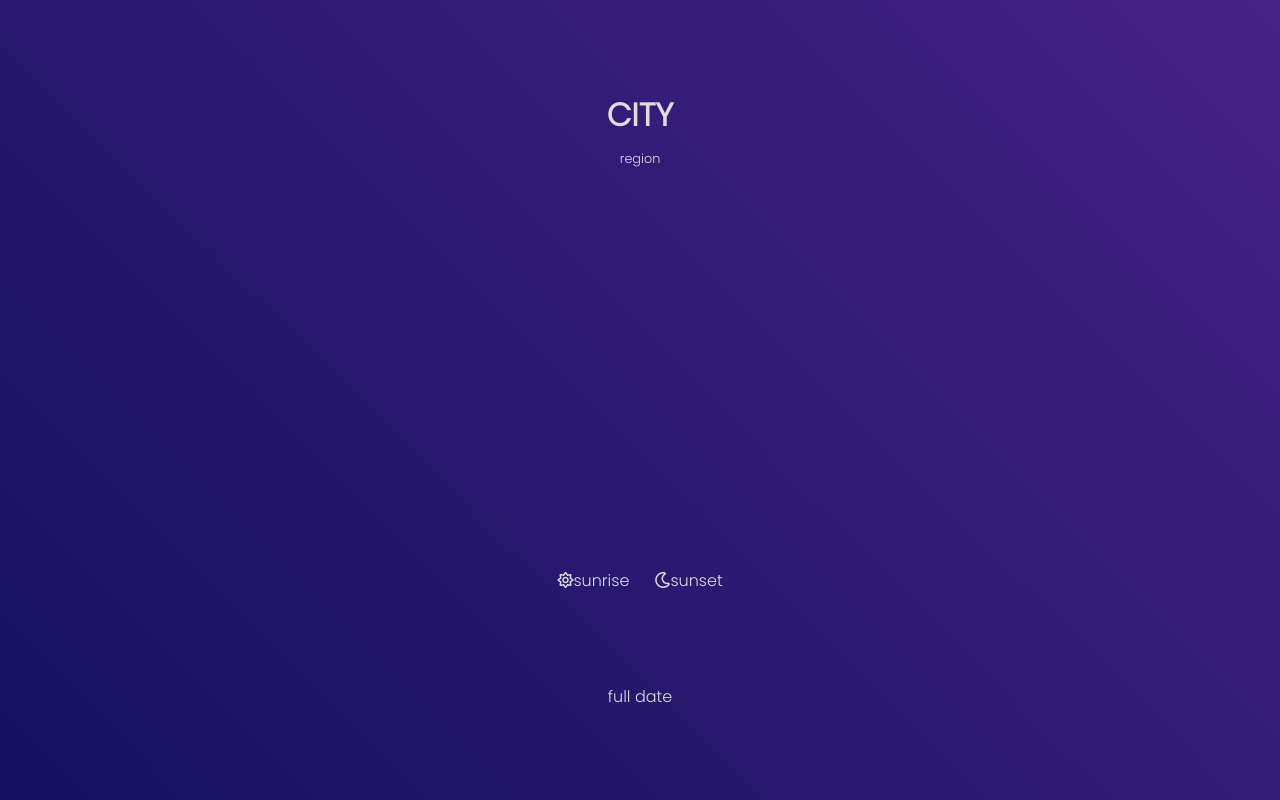
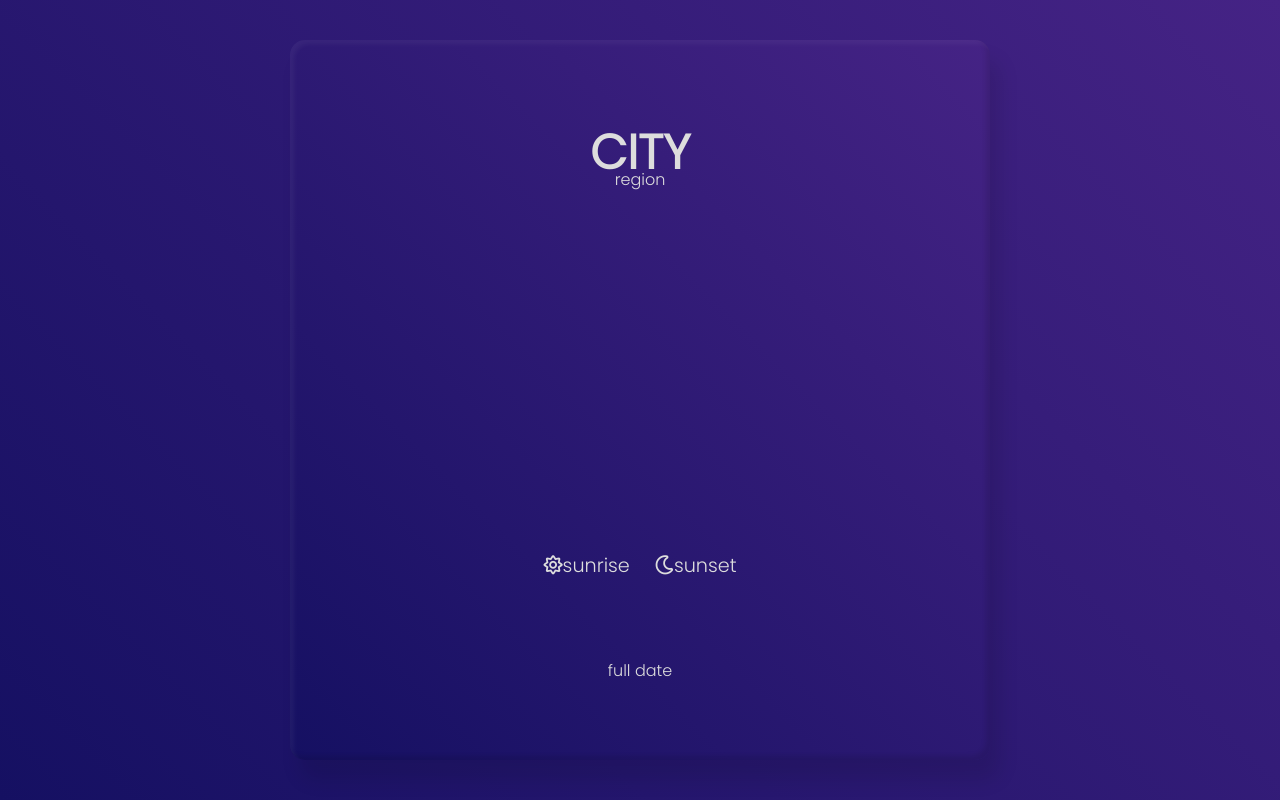
Before and after one commit to PiotrKrzaczkowski/weather-app, a plain HTML site: page index.html in a window 1280 px wide. Drawn offline with Linux system fonts and the light colour scheme.

Commit message:
added media queries

```diff
--- a/style.css
+++ b/style.css
@@ -14,10 +14,12 @@ body {
   justify-content: center;
   align-items: center;
   color: #ddd;
+  background: linear-gradient(45deg, rgb(21, 16, 98), rgb(69, 35, 133));
 }
 .container {
   height: 100%;
   width: 100%;
+  max-width: 1024px;
   display: flex;
   flex-direction: column;
   align-items: center;
@@ -53,3 +55,32 @@ body {
 canvas {
   z-index: 999;
 }
+
+@media (min-width: 768px) {
+  .city-name {
+    font-size: 3rem;
+  }
+  .region {
+    font-size: 1rem;
+    margin-top: -130px;
+  }
+  .suns {
+    font-size: 1.2rem;
+  }
+  .date {
+    font-size: 1.2rem;
+  }
+}
+@media (min-width: 1025px) {
+  .container {
+    height: 90vh;
+    width: 700px;
+    border-radius: 15px;
+    box-shadow: inset 4px 4px 5px rgba(255, 255, 255, 0.05),
+      inset -4px -4px 5px rgba(0, 0, 0, 0.1), 10px 20px 20px rgba(0, 0, 0, 0.1);
+  }
+  .region {
+    font-size: 1rem;
+    margin-top: -100px;
+  }
+}
```
